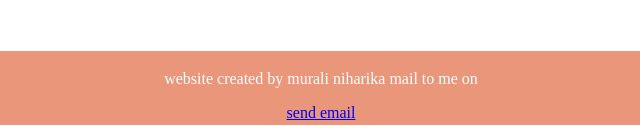
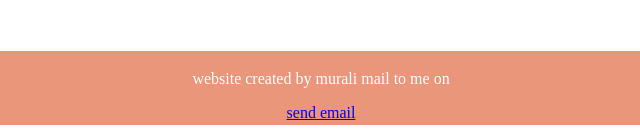
Before and after one commit to Muralisigili/murali, a plain HTML site: page index.html in a window 1280 px wide. Shown: the part 1148-1278 px from the top of the page, 319-959 px from the left. Drawn offline with Linux system fonts and the light colour scheme.

Commit message:
Update index.html

```diff
--- a/index.html
+++ b/index.html
@@ -93,7 +93,7 @@ In this website you are able to book a car for the rent</h2>
 <a href="https://en.wikipedia.org/wiki/Tata_Consultancy_Services">please visit about our website for more details</a>
 </form>
 <footer>
-  <p>website created by murali niharika mail to me on<br></p>
+  <p>website created by murali mail to me on<br></p>
   <a href="murali.sigili@tcs.com">send email</a>
 </body>
 </html>
```
